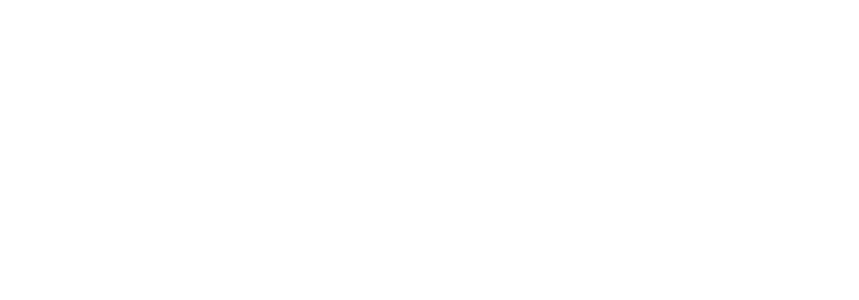
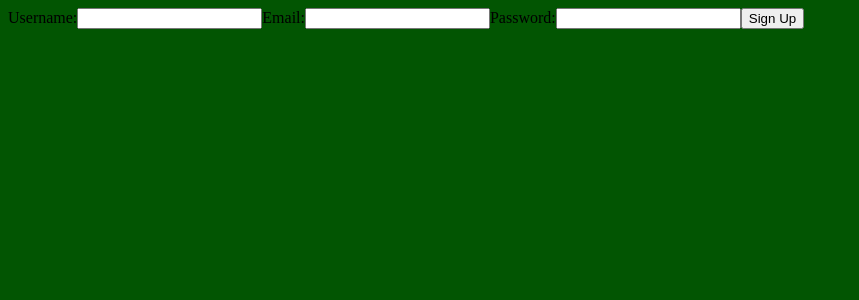
Before and after one commit to BarrozoL/Chat-app-client, a React (Vite) app: page /signup in a window 1280 px wide. Shown: the top 300 px of the page, without its empty margins (0-859 px from the left). Built offline with nearby package versions, Linux system fonts and the light colour scheme.

Commit message:
signup and login

```diff
--- a/package.json
+++ b/package.json
@@ -10,8 +10,10 @@
     "preview": "vite preview"
   },
   "dependencies": {
+    "axios": "^1.7.7",
     "react": "^18.3.1",
-    "react-dom": "^18.3.1"
+    "react-dom": "^18.3.1",
+    "react-router-dom": "^6.27.0"
   },
   "devDependencies": {
     "@eslint/js": "^9.11.1",
--- a/src/App.css
+++ b/src/App.css
@@ -0,0 +1,3 @@
+body {
+  background-color: rgb(2, 85, 2);
+}
--- a/src/App.jsx
+++ b/src/App.jsx
@@ -1,10 +1,21 @@
-import { useState } from "react";
-import reactLogo from "./assets/react.svg";
-import viteLogo from "/vite.svg";
+import { BrowserRouter as Router, Routes, Route } from "react-router-dom";
 import "./App.css";
 
+//pages
+import LandingPage from "./pages/LandingPage";
+import SignupPage from "./pages/SignupPage";
+import LoginPage from "./pages/LoginPage";
+
 function App() {
-  return <></>;
+  return (
+    <Router>
+      <Routes>
+        <Route path="/" element={<LandingPage />} />
+        <Route path="/signup" element={<SignupPage />} />
+        <Route path="/login" element={<LoginPage />} />
+      </Routes>
+    </Router>
+  );
 }
 
 export default App;
--- /dev/null
+++ b/src/pages/LandingPage.jsx
@@ -0,0 +1,23 @@
+import { useNavigate } from "react-router-dom";
+
+export default function LandingPage() {
+  const navigate = useNavigate();
+
+  const handleLogin = () => {
+    navigate("/login");
+  };
+
+  const handleSignup = () => {
+    navigate("/signup");
+  };
+
+  return (
+    <>
+      <h1>Welcome to chat-app!</h1>
+      <div>
+        <button onClick={handleLogin}>Login</button>
+        <button onClick={handleSignup}>Sign up</button>
+      </div>
+    </>
+  );
+}
--- /dev/null
+++ b/src/pages/LoginPage.jsx
@@ -0,0 +1,60 @@
+import { useState } from "react";
+import { useNavigate } from "react-router-dom";
+import axios from "axios";
+
+export default function LoginPage() {
+  const [email, setEmail] = useState("");
+  const [password, setPassword] = useState("");
+  const navigate = useNavigate();
+
+  const handleNavigateToHomepage = () => {};
+
+  const loginUser = async () => {
+    try {
+      const response = await axios.post(
+        `${import.meta.env.VITE_SERVER_URL}/auth/login`,
+        { email, password }
+      );
+      console.log("User logged in successfully:", response.data);
+    } catch (err) {
+      console.error("Error logging in user:", err);
+    }
+  };
+
+  const handleEmailChange = (e) => {
+    setEmail(e.target.value);
+  };
+
+  const handlePasswordChange = (e) => {
+    setPassword(e.target.value);
+  };
+
+  const handleSubmitLogin = (e) => {
+    e.preventDefault();
+    loginUser();
+  };
+
+  return (
+    <>
+      <div>
+        <form onSubmit={handleSubmitLogin}>
+          <label>Email:</label>
+          <input
+            placeholder="Insert email"
+            type="email"
+            value={email}
+            onChange={handleEmailChange}
+          />
+          <label>Password:</label>
+          <input
+            placeholder="Insert password"
+            type="password"
+            value={password}
+            onChange={handlePasswordChange}
+          />
+          <button type="submit">Login</button>
+        </form>
+      </div>
+    </>
+  );
+}
--- /dev/null
+++ b/src/pages/SignupPage.jsx
@@ -0,0 +1,68 @@
+import { useState } from "react";
+import { useNavigate } from "react-router-dom";
+import axios from "axios";
+
+export default function SignupPage() {
+  const [username, setUsername] = useState("");
+  const [email, setEmail] = useState("");
+  const [password, setPassword] = useState("");
+  const navigate = useNavigate();
+
+  const handleNavigateToLogin = () => {
+    navigate("/login");
+  };
+
+  const SignupUser = async () => {
+    try {
+      const response = await axios.post(
+        `${import.meta.env.VITE_SERVER_URL}/auth/signup`,
+        {
+          username,
+          email,
+          password,
+        }
+      );
+      console.log("User signed up successfully:", response.data);
+      handleNavigateToLogin();
+    } catch (err) {
+      console.error("Error signing up user:", err);
+    }
+  };
+
+  const handleUsernameChange = (e) => {
+    setUsername(e.target.value);
+  };
+
+  const handleEmailChange = (e) => {
+    setEmail(e.target.value);
+  };
+
+  const handlePasswordChange = (e) => {
+    setPassword(e.target.value);
+  };
+
+  const handleSubmitSignup = async (e) => {
+    e.preventDefault();
+    SignupUser();
+  };
+
+  return (
+    <>
+      <div>
+        <form onSubmit={handleSubmitSignup}>
+          <label>Username:</label>
+          <input type="text" value={username} onChange={handleUsernameChange} />
+          <label>Email:</label>
+          <input type="email" value={email} onChange={handleEmailChange} />
+          <label>Password:</label>
+          <input
+            type="password"
+            value={password}
+            onChange={handlePasswordChange}
+          />
+          <button type="submit">Sign Up</button>
+        </form>
+      </div>
+    </>
+  );
+}
```
Also changed, not shown: 2 other files (tests, documents, lock files or other folders).
